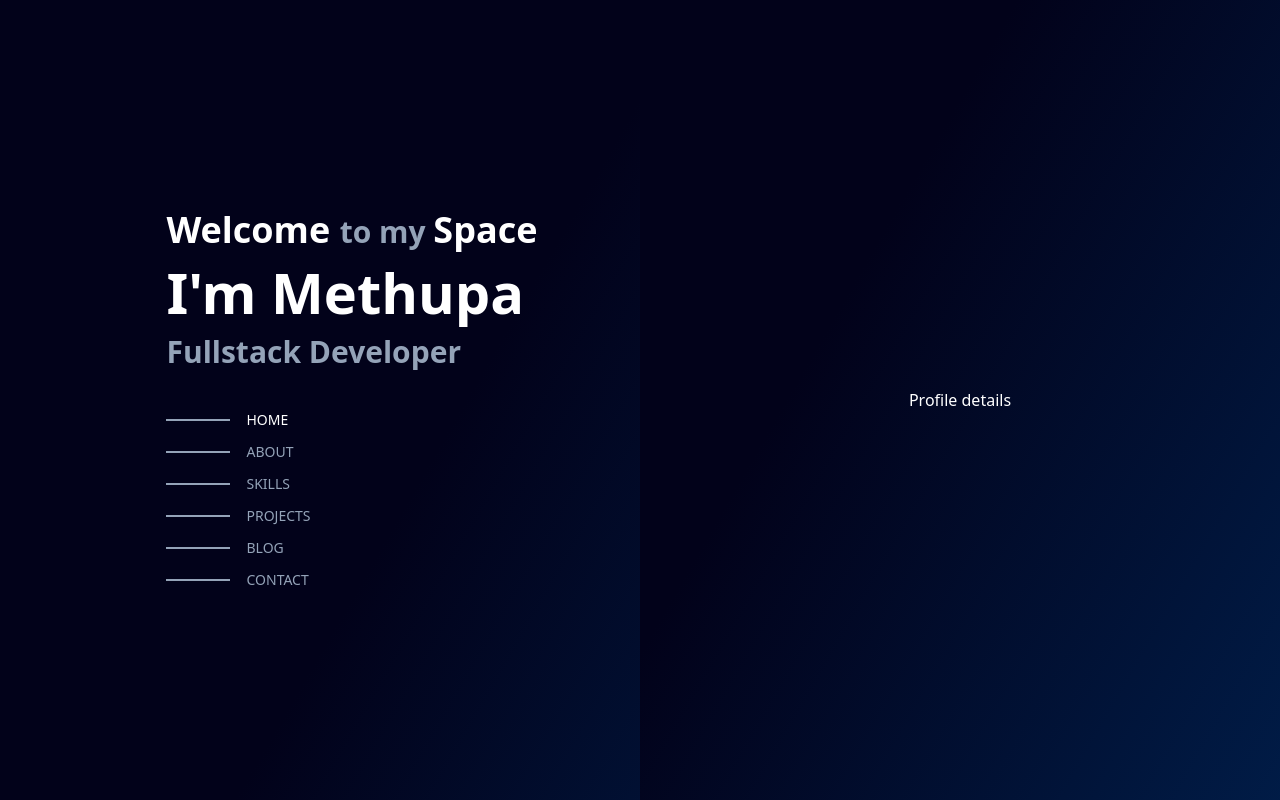
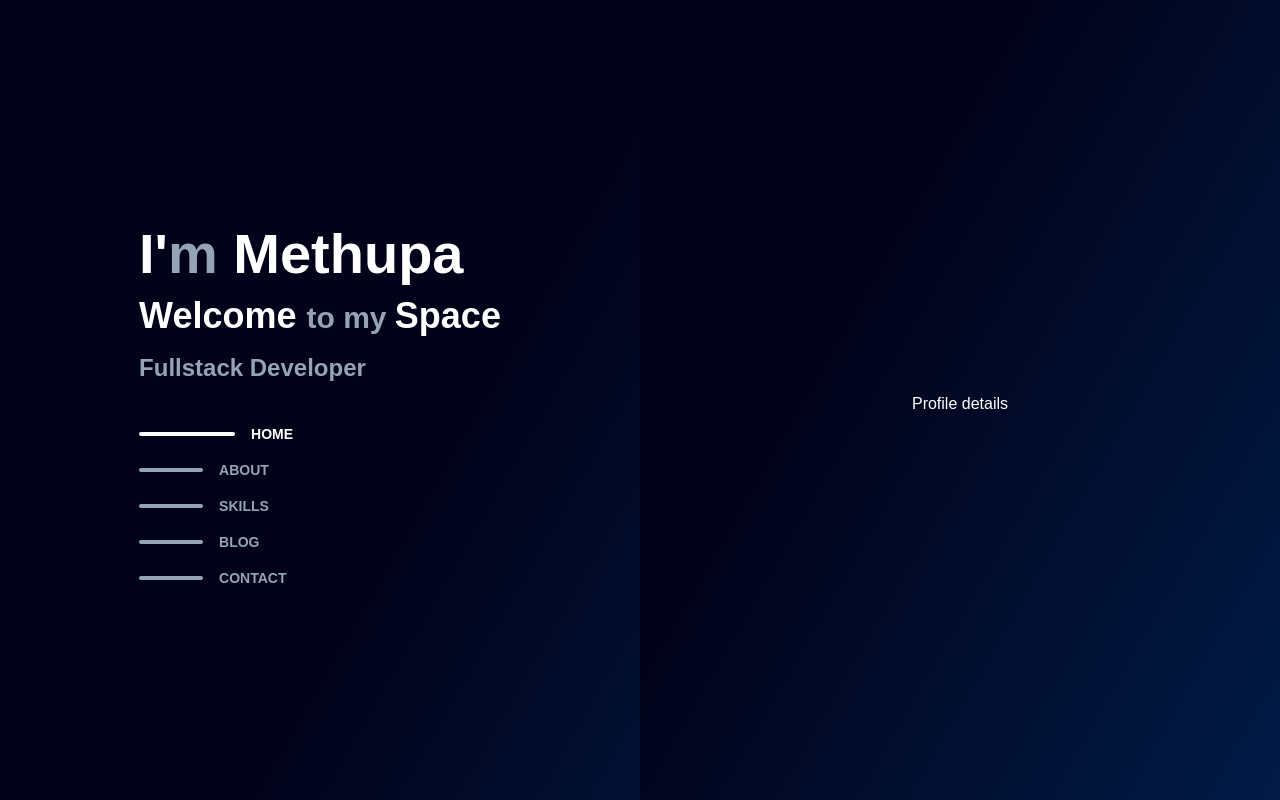
Before and after one commit to methupaPerera/my-portfolio, a React (Vite) app: page / in a window 1280 px wide. Shown: the top 800 px of the page. Built offline with nearby package versions, Linux system fonts and the light colour scheme.

Commit message:
Changed the layout and file structure a bit and fixed some styling issues.

```diff
--- a/src/App.jsx
+++ b/src/App.jsx
@@ -1,13 +1,16 @@
 import React from "react";
 
-import { Main } from "./pages";
 import { Navbar } from "./components";
+import PrimaryLayout from "./layouts/PrimaryLayout";
+import { Route, Routes } from "react-router-dom";
 
 const App = () => {
     return (
         <div className="text-white">
             <Navbar />
-            <Main />
+            <Routes>
+                <Route index element={<PrimaryLayout />} />
+            </Routes>
         </div>
     );
 };
--- a/src/components/Navbar.jsx
+++ b/src/components/Navbar.jsx
@@ -1,16 +1,18 @@
 import React, { useEffect, useState } from "react";
-import { RxHamburgerMenu } from "react-icons/rx";
+import { Link } from "react-router-dom";
 import { motion } from "framer-motion";
 
+import { RxHamburgerMenu } from "react-icons/rx";
+
 const Navbar = () => {
-    const [isBorder, setBorder] = useState(false);
+    const [isBorderVisible, setBorderVisible] = useState(false);
 
     useEffect(() => {
         const trackScroll = () => {
             if (scrollY > 0) {
-                setBorder(true);
+                setBorderVisible(true);
             } else {
-                setBorder(false);
+                setBorderVisible(false);
             }
         };
 
@@ -20,8 +22,8 @@ const Navbar = () => {
     }, []);
 
     return (
-        <div className="h-16 md:hidden flex items-center justify-between backdrop-blur-sm fixed z-50 w-full">
-            {isBorder && (
+        <div className="w-full h-16 flex md:hidden justify-between items-center backdrop-blur-lg fixed z-50">
+            {isBorderVisible && (
                 <motion.div
                     initial={{ opacity: 0 }}
                     animate={{ opacity: 0.25 }}
@@ -29,9 +31,11 @@ const Navbar = () => {
                     className="h-[1px] opacity-25 w-full absolute bottom-0 bg-white nav-animate"
                 ></motion.div>
             )}
-            <div className="px-8 flex items-center justify-between w-full">
-                <h1 className="text-lg font-bold">METHUPA</h1>
-                <RxHamburgerMenu className="text-2xl cursor-pointer" />
+            <div className="px-6 w-full flex justify-between items-center">
+                <h1 className="text-2xl font-bold cursor-pointer">
+                    <Link to="/">METHUPA</Link>
+                </h1>
+                <RxHamburgerMenu className="text-4xl cursor-pointer" />
             </div>
         </div>
     );
--- /dev/null
+++ b/src/components/Profile.jsx
@@ -0,0 +1,22 @@
+import React from "react";
+import { motion } from "framer-motion";
+
+import profile from "../../public/profile.jpg";
+
+const Profile = () => {
+    return (
+        <div className="mt-10 flex md:hidden justify-center items-center relative">
+            <div className="w-40 h-40 rounded-full bg-slate-400 absolute -z-10"></div>
+            <motion.img
+                initial={{ rotate: -120 }}
+                animate={{ rotate: 0 }}
+                transition={{ duration: 0.5 }}
+                src={profile}
+                alt="profile"
+                className="w-36 h-36 rounded-full shadow-xl shadow-gray-900"
+            />
+        </div>
+    );
+};
+
+export default Profile;
--- a/src/components/index.jsx
+++ b/src/components/index.jsx
@@ -1 +1,2 @@
 export { default as Navbar } from "./Navbar";
+export { default as Profile } from "./Profile";
--- a/src/index.css
+++ b/src/index.css
@@ -2,33 +2,26 @@
 @tailwind components;
 @tailwind utilities;
 
-._gradient, body {
-    background: linear-gradient(
-        120deg,
-        #02021a 40%,
-        #00275a 100%
-    );
+@import url("https://fonts.googleapis.com/css2?family=Poppins:wght@300;400;500;600;700;800;900&display=swap");
 
+* {
+    transition: all;
+}
+
+body {
+    font-family: "Poppins", sans-serif;
+}
+
+._gradient,
+body {
+    background: linear-gradient(120deg, #02021a 40%, #00275a 100%);
     @apply bg-fixed;
 }
 
-.nav-animate {
-    animation: nav-animate 300ms;
-
-}
-
-@keyframes nav-animate {
-    from {
-        opacity: 0;
-    } to {
-        opacity: 0.25;
-    }
-}
-
-.active {
+._active {
     @apply text-white;
 }
 
-.w-16.active + .group:hover .w-16 {
-    width: 24px;
-  }
+._active:nth-child(1) div:first-child {
+    @apply w-24 bg-white;
+}
--- /dev/null
+++ b/src/layouts/PrimaryLayout.jsx
@@ -0,0 +1,19 @@
+import React from "react";
+
+import { Main, Home, About, Skills } from "../pages";
+
+const PrimaryLayout = () => {
+    return (
+        <div className="w-full relative">
+            <Main />
+            <div className="w-full md:w-1/2 relative md:absolute right-0 _gradient">
+                <div className="h-full bg-inherit absolute"></div>
+                <Home />
+                <About />
+                <Skills />
+            </div>
+        </div>
+    );
+};
+
+export default PrimaryLayout;
--- a/src/main.jsx
+++ b/src/main.jsx
@@ -1,11 +1,12 @@
 import React from "react";
 import ReactDOM from "react-dom/client";
+import { BrowserRouter } from "react-router-dom";
 
 import "./index.css";
 import App from "./App.jsx";
 
 ReactDOM.createRoot(document.getElementById("root")).render(
-    <React.StrictMode>
+    <BrowserRouter>
         <App />
-    </React.StrictMode>
+    </BrowserRouter>
 );
--- a/src/pages/About.jsx
+++ b/src/pages/About.jsx
@@ -2,7 +2,7 @@ import React from "react";
 
 const About = () => {
     return (
-        <div id="about" className="h-screen flex justify-center items-center">
+        <div id="about" className="h-[101vh] flex justify-center items-center">
             About
         </div>
     );
--- a/src/pages/Home.jsx
+++ b/src/pages/Home.jsx
@@ -2,7 +2,7 @@ import React from "react";
 
 const Home = () => {
     return (
-        <div id="home" className="h-screen flex justify-center items-center">
+        <div id="home" className="h-[101vh] flex justify-center items-center">
             Profile details
         </div>
     );
--- a/src/pages/Main.jsx
+++ b/src/pages/Main.jsx
@@ -1,62 +1,35 @@
 import React from "react";
 import { Link } from "react-scroll";
-import { motion } from "framer-motion";
-import { BsFacebook } from "react-icons/bs";
 
-import Home from "./Home";
-import About from "./About";
-import Skills from "./Skills";
-import profile from "../../public/profile.jpg";
+import { Profile } from "../components";
 
 const Main = () => {
     return (
-        <div className="w-full">
-            <div className="h-screen md:fixed left-0 text-center md:text-left">
-                <div className="md:ml-8 flex flex-col justify-center items-center h-full w-full md:w-1/2 fixed">
-                    <div>
-                        <h5 className="font-bold text-4xl">
+        <div className="h-screen md:fixed left-0 text-center md:text-left relative">
+            <div className="w-full h-full md:w-1/2 flex flex-col justify-center items-center fixed">
+                <div className="px-4 md:px-10">
+                    <h1 className="text-[3.5rem] font-bold">
+                        I&apos;<span className="text-slate-400">m</span> Methupa
+                    </h1>
+                    <h5 className="mb-4 text-4xl font-bold">
                         Welcome{" "}
                         <span className="text-3xl text-slate-400">
                             to my{" "}
-                                <span className="text-white text-4xl">
-                                    Space
-                                </span>
+                            <span className="text-white text-4xl">Space</span>
                         </span>
                     </h5>
-                        <h1 className="text-[3.5rem] font-bold">
-                            I&apos;m Methupa
-                        </h1>
-                        <h2 className="text-slate-400 font-bold text-3xl">
+                    <h2 className="text-slate-400 text-2xl font-bold">
                         Fullstack Developer
                     </h2>
-                        <div className="hidden md:flex flex-col gap-3 mt-10">
+                    <div className="hidden md:flex flex-col gap-4 mt-10">
                         <NavigationLink to="home" />
                         <NavigationLink to="about" />
                         <NavigationLink to="skills" />
-                            <NavigationLink to="projects" />
                         <NavigationLink to="blog" />
                         <NavigationLink to="contact" />
                     </div>
-                        <div className="md:hidden mt-10 flex justify-center items-center relative">
-                            <div className="w-40 h-40 rounded-full bg-slate-600 absolute -z-10"></div>
-                            <motion.img
-                                initial={{ rotate: -120 }}
-                                animate={{ rotate: 0 }}
-                                transition={{ duration: 0.5 }}
-                                src={profile}
-                                alt="profile"
-                                className="w-36 h-36 rounded-full shadow-xl shadow-gray-900"
-                            />
+                    <Profile />
                 </div>
-                    </div>
-                </div>
-            </div>
-
-            <div className="md:absolute right-0 w-full md:w-1/2 relative _gradient">
-                <div className="h-full bg-inherit absolute"></div>
-                <Home />
-                <About />
-                <Skills />
             </div>
         </div>
     );
@@ -66,16 +39,15 @@ const NavigationLink = ({ to }) => {
     return (
         <div className="group">
             <Link
-                className="text-slate-400 group-hover:text-white duration-300 cursor-pointer font-medium text-sm flex items-center gap-4"
-                activeClass="active"
+                className="flex items-center gap-4 text-slate-400 text-sm font-bold group-hover:text-white duration-300 cursor-pointer"
+                activeClass="_active"
                 to={to}
                 spy={true}
                 smooth={true}
                 duration={500}
-                offset={-20}
             >
-                <div className="w-16 h-[2px] bg-slate-400 group-hover:w-24 group-hover:bg-white duration-300"></div>
-                {to.toUpperCase()}
+                <div className="w-16 h-1 rounded-full bg-slate-400 group-hover:w-24 group-hover:bg-white peer duration-300"></div>
+                <div>{to.toUpperCase()}</div>
             </Link>
         </div>
     );
--- a/src/pages/Skills.jsx
+++ b/src/pages/Skills.jsx
@@ -2,7 +2,7 @@ import React from "react";
 
 const Skills = () => {
     return (
-        <div id="skills" className="h-screen flex justify-center items-center">
+        <div id="skills" className="h-[101vh] flex justify-center items-center">
             Skills
         </div>
     );
--- a/src/pages/index.jsx
+++ b/src/pages/index.jsx
@@ -1 +1,4 @@
 export { default as Main } from "./Main";
+export { default as Home } from "./Home";
+export { default as About } from "./About";
+export { default as Skills } from "./Skills";
```
Lines whose indentation alone changed are shown as unchanged.
